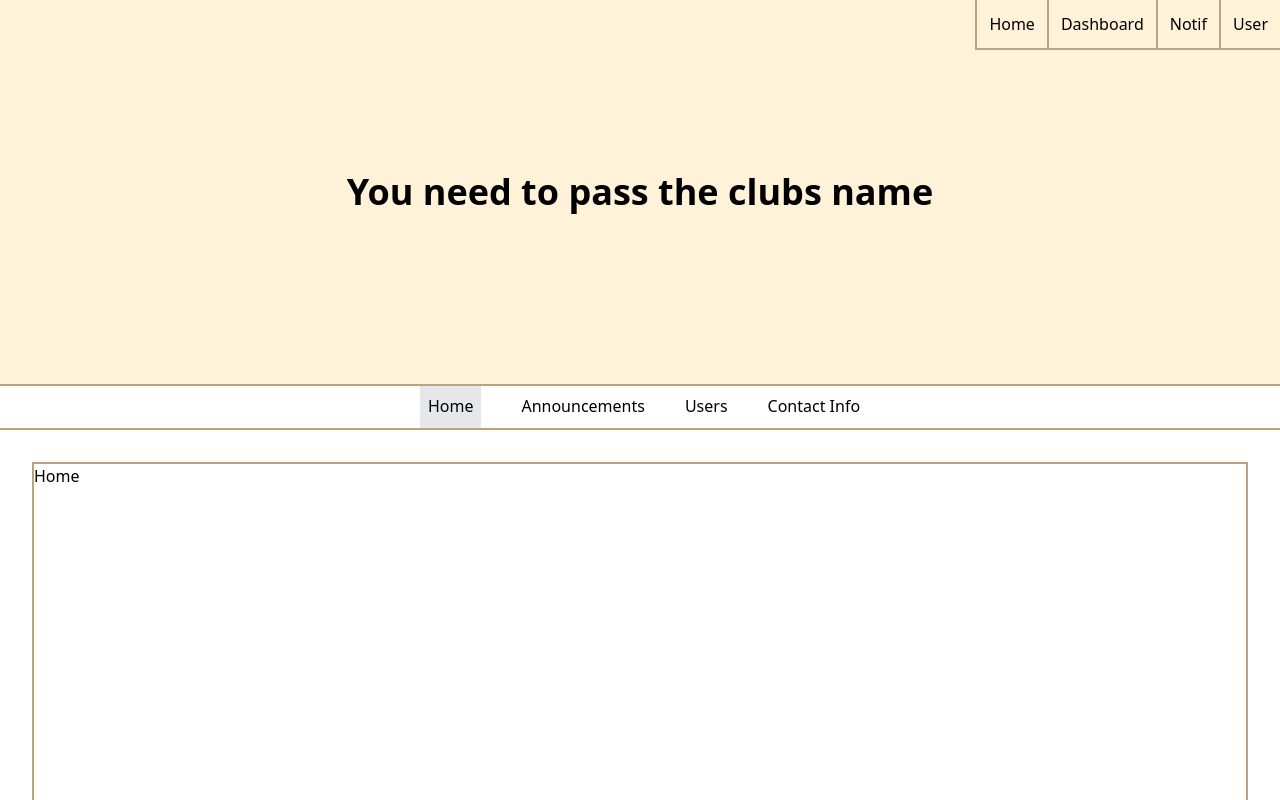
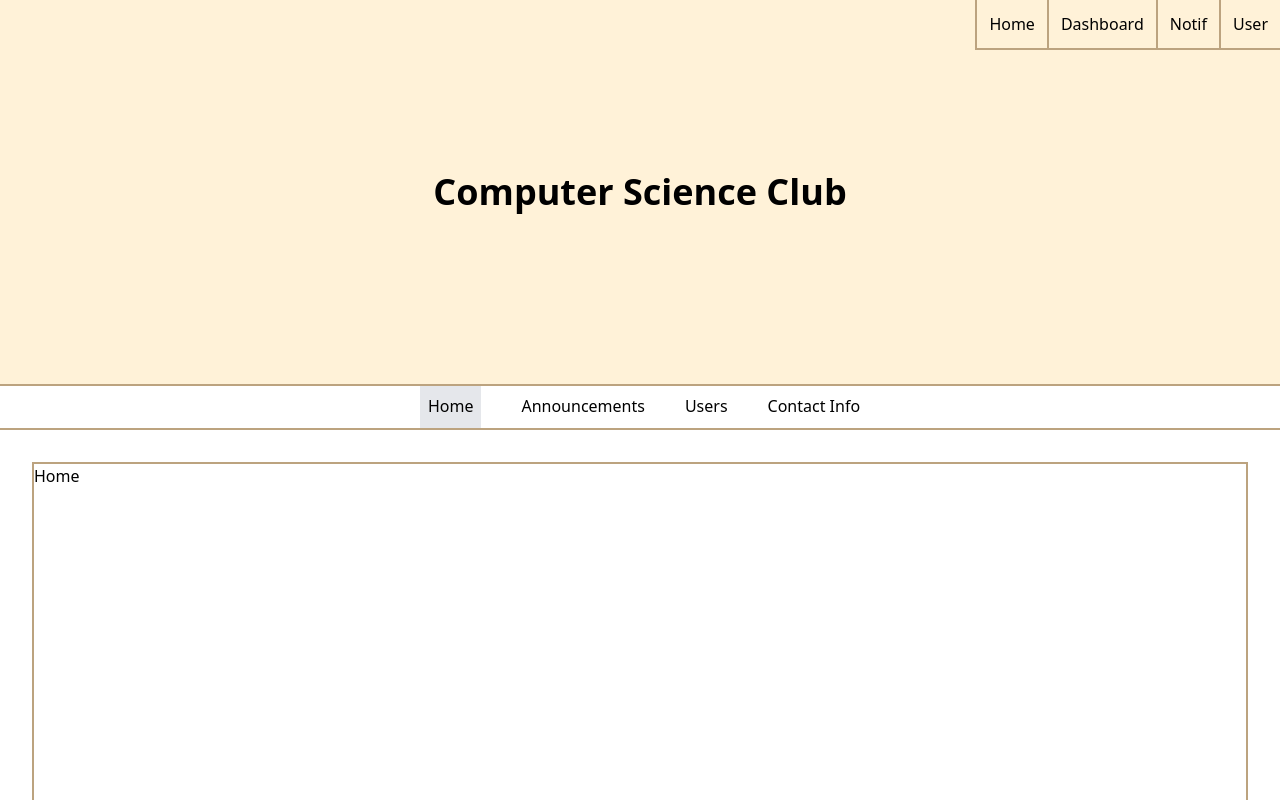
Before and after one commit to jmai321/csuclubconnect, a React (Create React App) app: page /cal-poly-humboldt/cs-club in a window 1280 px wide. Shown: the top 800 px of the page. Built offline with nearby package versions, Linux system fonts and the light colour scheme; data requests are answered from the project's data file; the HTML template or start-up script is replaced by a standard one.

Commit message:
created customHook to fetch data, passed data to ClubPage to access club data

```diff
--- a/src/ClubPage/ClubBanner.tsx
+++ b/src/ClubPage/ClubBanner.tsx
@@ -1,9 +1,9 @@
 import React from 'react';
 
-const ClubBanner: React.FC = () => {
+const ClubBanner: React.FC<{ name: string }> = ({ name }) => {
     return (
         <div className="h-96 flex flex-col items-center justify-center bg-custom-color text-custom-text-color text-4xl font-bold text-center">
-            You need to pass the clubs name
+            {name}
         </div>
      );
 }
--- a/src/ClubPage/ClubPage.tsx
+++ b/src/ClubPage/ClubPage.tsx
@@ -1,4 +1,5 @@
-import React, { useState } from 'react';
+import React, { useState, useEffect } from 'react';
+import { useParams } from 'react-router-dom';
 import ClubBanner from './ClubBanner';
 import SchoolTopNav from '../SchoolPage/SchoolTopNav';
 import ClubTab from './Tab/ClubTab';
@@ -6,9 +7,39 @@ import Home from './Tab/Home';
 import Announcements from './Tab/Announcements';
 import Users from './Tab/Users';
 import ContactInfo from './Tab/ContactInfo';
+import { useDataFetch } from '../useDataFetch';
+
+interface Club {
+  id: string;
+  name: string;
+  slug: string;
+  description: string;
+}
+
+interface School {
+  id: string;
+  name: string;
+  slug: string;
+  clubs: Club[];
+}
 
 const ClubPage: React.FC = () => {
     const [activeTab, setActiveTab] = useState<string>('home');
+    const { schoolSlug } = useParams<{ schoolSlug: string }>();
+    const { clubSlug } = useParams<{ clubSlug: string }>();
+    const apiUrl = `http://localhost:8000/schools/`;
+    const { data: schools, isLoading: schoolsLoading, error: schoolsError } = useDataFetch(apiUrl);
+
+    if (schoolsLoading) {
+      return <div>Loading...</div>;
+    }
+
+    if (schoolsError) {
+      return <div>Error: {schoolsError}</div>;
+    }
+
+    const school = schools.find((school: School) => school.slug === schoolSlug);
+    const club = school.clubs.find((club: Club) => club.slug === clubSlug)
 
       const renderTabContent = () => {
           switch (activeTab) {
@@ -28,7 +59,7 @@ const ClubPage: React.FC = () => {
     return (
         <div>
             <SchoolTopNav/>
-            <ClubBanner/>
+            <ClubBanner name={club.name}/>
             <div>
                 <div className="flex justify-center space-x-6 border-b-2 border-t-2 border-custom-color3">
                     <ClubTab label="Home" onClick={() => setActiveTab('home')} isActive={activeTab === 'home'} />
--- a/src/SchoolPage/ClubList.tsx
+++ /dev/null
@@ -1,21 +0,0 @@
-import React from 'react';
-import ClubBox from './ClubList/ClubBox';
-
-interface ClubProps {
-  id: string;
-  name: string;
-  slug: string;
-}
-
-
-const ClubList: React.FC<{ clubs: ClubProps[], schoolSlug: string}> = ({ clubs, schoolSlug}) => {
-  return (
-    <div className="flex flex-wrap justify-evenly mx-20 p-0">
-      {clubs.map((club) => (
-        <ClubBox key={club.id} name={club.name} schoolSlug={schoolSlug} clubSlug={club.slug}/>
-      ))}
-    </div>
-  );
-}
-
-export default ClubList;
--- a/src/SchoolPage/SchoolPage.tsx
+++ b/src/SchoolPage/SchoolPage.tsx
@@ -1,10 +1,11 @@
-import React, { useState, useEffect } from 'react';
+import React from 'react';
 import { useParams } from 'react-router-dom';
+import { useDataFetch } from '../useDataFetch';
 import SchoolBanner from './SchoolBanner';
 import SchoolTopNav from './SchoolTopNav';
 import ClubSearch from './ClubSearch';
-import ClubList from './ClubList';
-import axios from 'axios';
+import ClubBox from './ClubBox';
+import { Link } from 'react-router-dom';
 
 interface Club {
   id: string;
@@ -22,35 +23,31 @@ interface School {
 
 const SchoolPage: React.FC = () => {
   const { schoolSlug } = useParams<{ schoolSlug: string }>();
-  const [school, setSchool] = useState<School | null>(null);
-  const [clubs, setClubs] = useState<Club[]>([]);
+  const apiUrl = `http://localhost:8000/schools`;
+  const { data: schools, isLoading: schoolsLoading, error: schoolsError } = useDataFetch(apiUrl);
 
-  useEffect(() => {
-    axios.get<School[]>(`http://localhost:8000/schools`)
-      .then(response => {
-        const foundSchool = response.data.find(school => school.slug === schoolSlug);
-        if (foundSchool) {
-          setSchool(foundSchool);
-          setClubs(foundSchool.clubs);
-        } else {
-          console.error(`'${schoolSlug}' not found.`);
-        }
-      })
-      .catch(error => {
-        console.error('Error fetching school data:', error);
-      });
-  }, [schoolSlug]);
-
-  if (!school) {
+  if (schoolsLoading) {
     return <div>Loading...</div>;
   }
+
+  if (schoolsError) {
+    return <div>Error: {schoolsError}</div>;
+  }
+
+  const school = schools.find((school: School) => school.slug === schoolSlug);
 
   return (
     <div>
       <SchoolTopNav />
       <SchoolBanner schoolName={school.name} />
       <ClubSearch />
-      <ClubList clubs={school.clubs} schoolSlug={school.slug}/>
+      <div className="flex flex-wrap justify-evenly mx-20 p-0">
+        {school.clubs.map((club: Club) => (
+          <Link key={club.id} to={`/${school.slug}/${club.slug}`}>
+            <ClubBox key={club.id} name={club.name} schoolSlug={school.slug} clubSlug={club.slug}/>
+          </Link>
+        ))}
+      </div>
     </div>
   );
 };
--- /dev/null
+++ b/src/useDataFetch.ts
@@ -0,0 +1,24 @@
+import { useState, useEffect } from 'react';
+import axios from 'axios';
+
+export const useDataFetch = (url: string) => {
+  const [data, setData] = useState<any>(null);
+  const [isLoading, setIsLoading] = useState(true);
+  const [error, setError] = useState<string | null>(null);
+
+  useEffect(() => {
+    setIsLoading(true);
+    axios
+      .get(url)
+      .then((response) => {
+        setData(response.data);
+        setIsLoading(false);
+      })
+      .catch((error) => {
+        setError(error.message);
+        setIsLoading(false);
+      });
+  }, [url]);
+
+  return { data, isLoading, error };
+};
```
Also changed, not shown: src/SchoolPage/ClubBox.tsx (renamed from src/SchoolPage/ClubList/ClubBox.tsx). Lines whose indentation alone changed are shown as unchanged.
